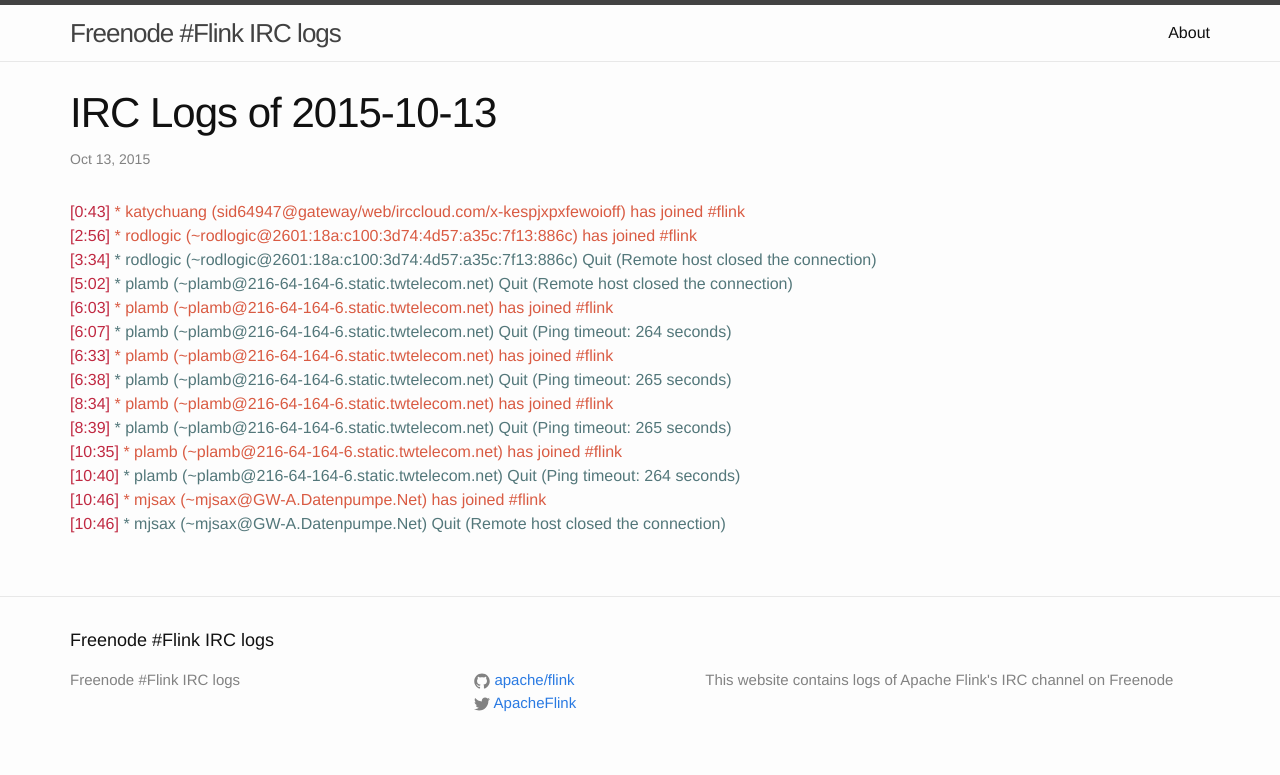
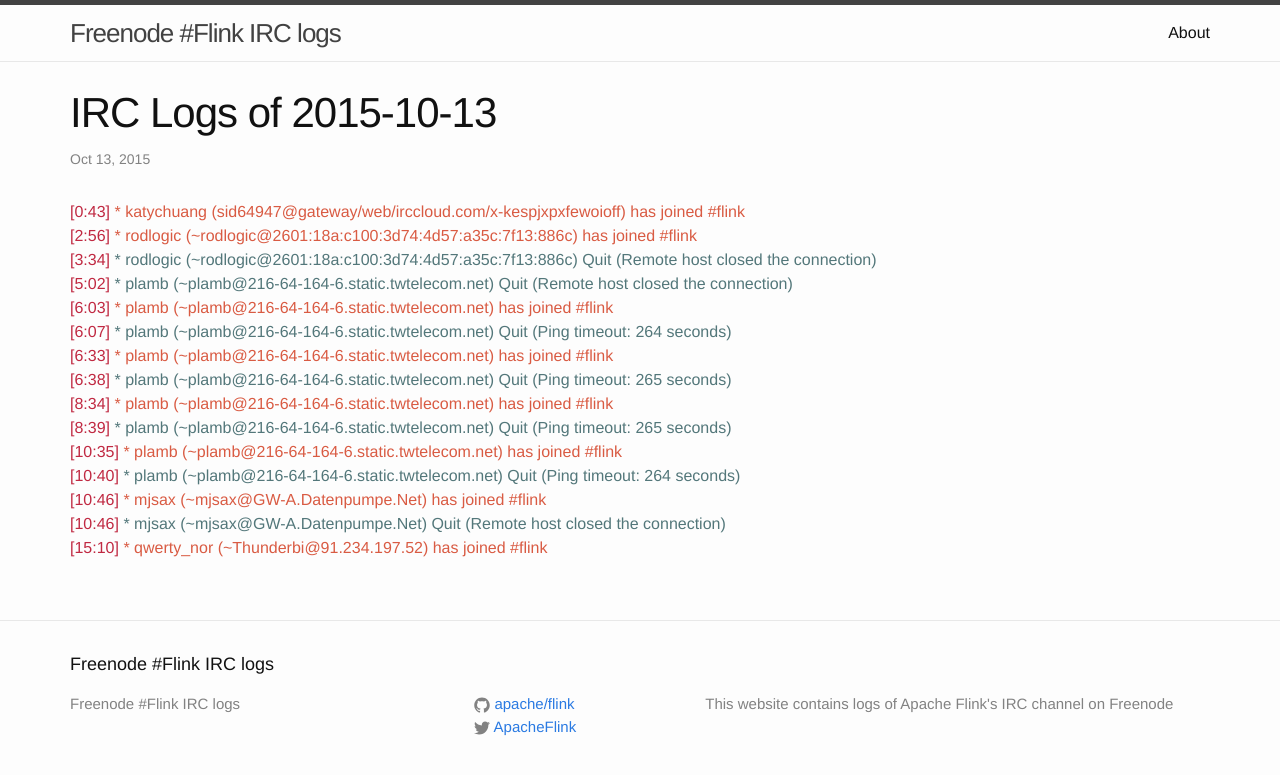
Before and after one commit to flink-irc-logs/flink-irc-logs.github.io, a Jekyll site: the page built from _posts/2015-10-13-logs.markdown, in a window 1280 px wide. Shown: the top 775 px of the page. Built offline with Jekyll 4.4.1, drawn with Linux system fonts in a browser that asks for light colours.

Commit message:
Update of the logs on Tue Oct 13 15:26:05 CEST 2015

```diff
--- a/_posts/2015-10-13-logs.markdown
+++ b/_posts/2015-10-13-logs.markdown
@@ -18,3 +18,4 @@
 <span class="irc-date">[10:40]</span> <span class="irc-navy">* plamb (~plamb@216-64-164-6.static.twtelecom.net) Quit (Ping timeout: 264 seconds)</span><br />
 <span class="irc-date">[10:46]</span> <span class="irc-green">* mjsax (~mjsax@GW-A.Datenpumpe.Net) has joined #flink</span><br />
 <span class="irc-date">[10:46]</span> <span class="irc-navy">* mjsax (~mjsax@GW-A.Datenpumpe.Net) Quit (Remote host closed the connection)</span><br />
+<span class="irc-date">[15:10]</span> <span class="irc-green">* qwerty_nor (~Thunderbi@91.234.197.52) has joined #flink</span><br />
```
